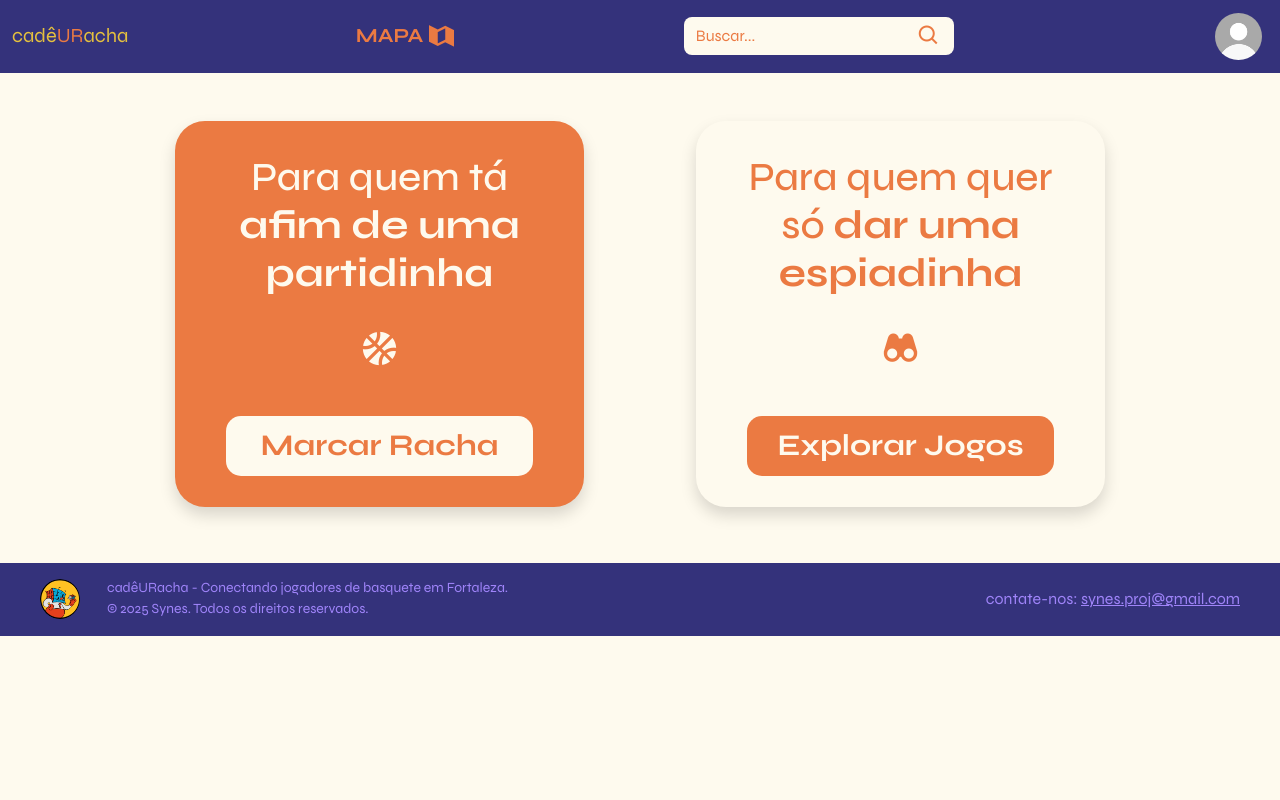
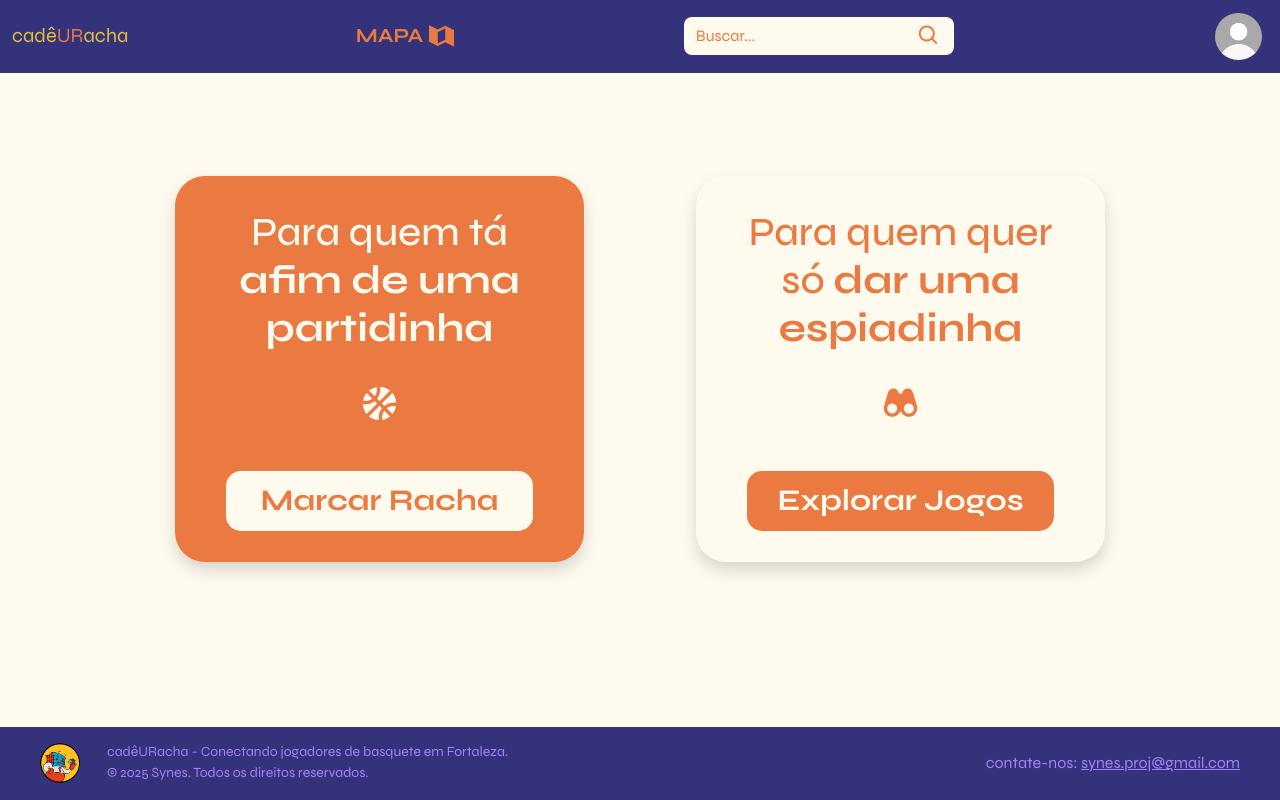
Before and after one commit to Syne-s/CadeURacha, a Django app: page / in a window 1280 px wide. Run offline with Django 5.2, Linux system fonts and the light colour scheme; some libraries are stand-ins or nearby versions.

Commit message:
pequeno conserto

```diff
--- a/app_synes/templates/app_synes/base.html
+++ b/app_synes/templates/app_synes/base.html
@@ -382,6 +382,18 @@
             color: var(--cream);
         }
 
+        body {
+            display: flex;
+            flex-direction: column;
+            min-height: 100vh;
+        }
+
+        .main-content {
+            flex: 1;
+        }
+
+
+
         .close {
             font-size: 70px;
             border: none;
@@ -501,7 +513,7 @@
         {% block content %}{% endblock %}
     </main>
 
-    <footer id="footer" class="footer">
+    <footer id="footer" class="footer fixed-bottom">
         <div class="footer-content">
             <div class="footer-left">
                 <div class="footer-logo">
--- a/app_synes/templates/app_synes/index.html
+++ b/app_synes/templates/app_synes/index.html
@@ -32,11 +32,13 @@
     .test {
         gap: 7rem;
         padding: 2rem;
-        height: 100%;
+        height: 70vh;
         display: flex;
         justify-content: center;
         align-items: center;
     }
+
+
 
     .fundo {
         width: 409px;
```
Also changed, not shown: 8 other files.
